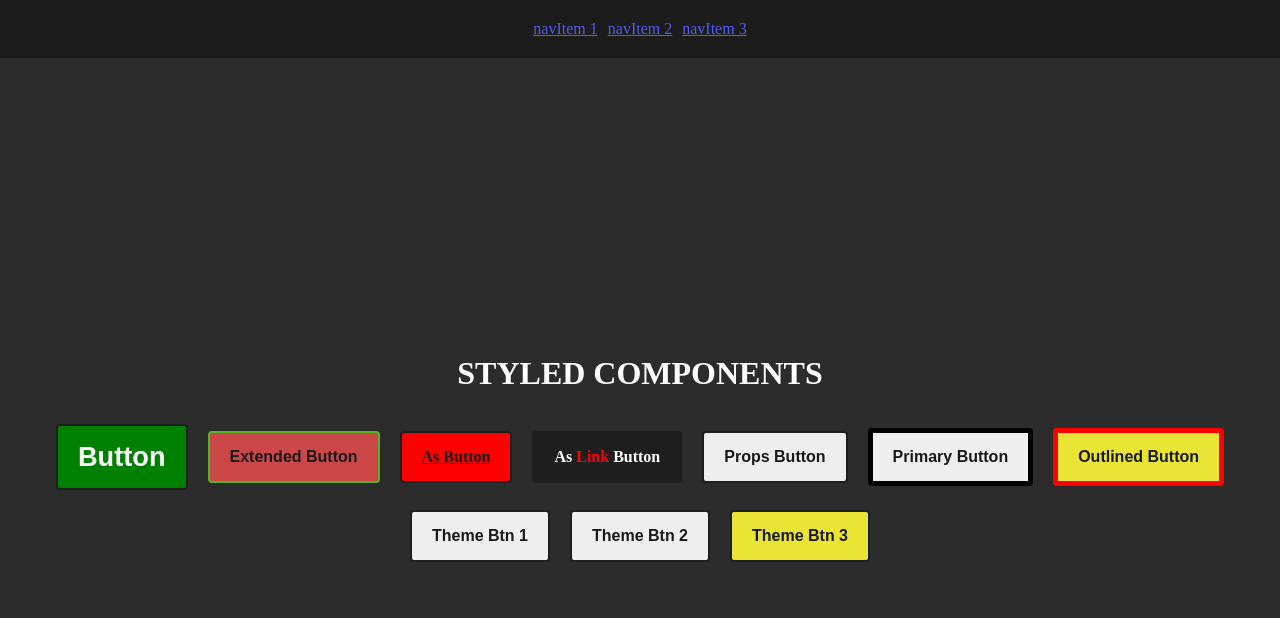
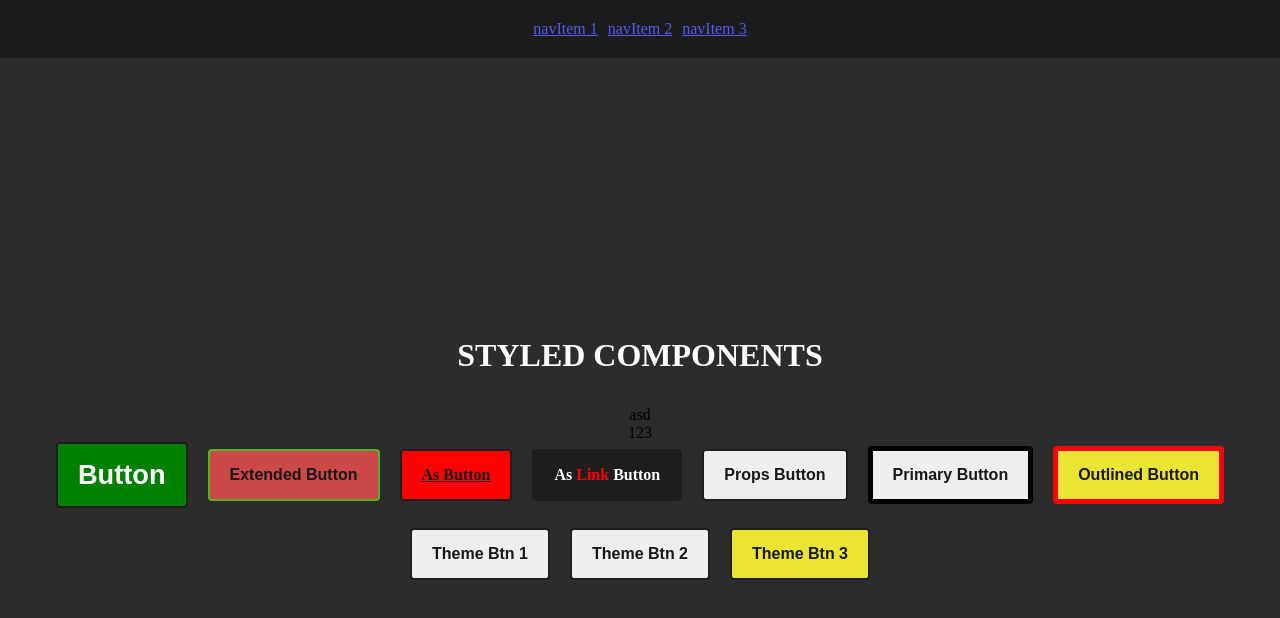
Before and after one commit to OverTheTop404/1_month_htmlcss, a React (Vite) app: page / in a window 1280 px wide. Shown: the top 618 px of the page. Built offline with nearby package versions, Linux system fonts and the light colour scheme.

Commit message:
span commit

```diff
--- a/src/App.tsx
+++ b/src/App.tsx
@@ -27,6 +27,8 @@ function App() {
       </Menu>
       <StyledSection>
         <StyledH1>Styled Components</StyledH1>
+        <span>asd</span>
+        <span>123</span>
         <BoxBtn>
           <StyledBtn color={"white"} background={"green"} size={"1.7rem"}>
             Button
```
